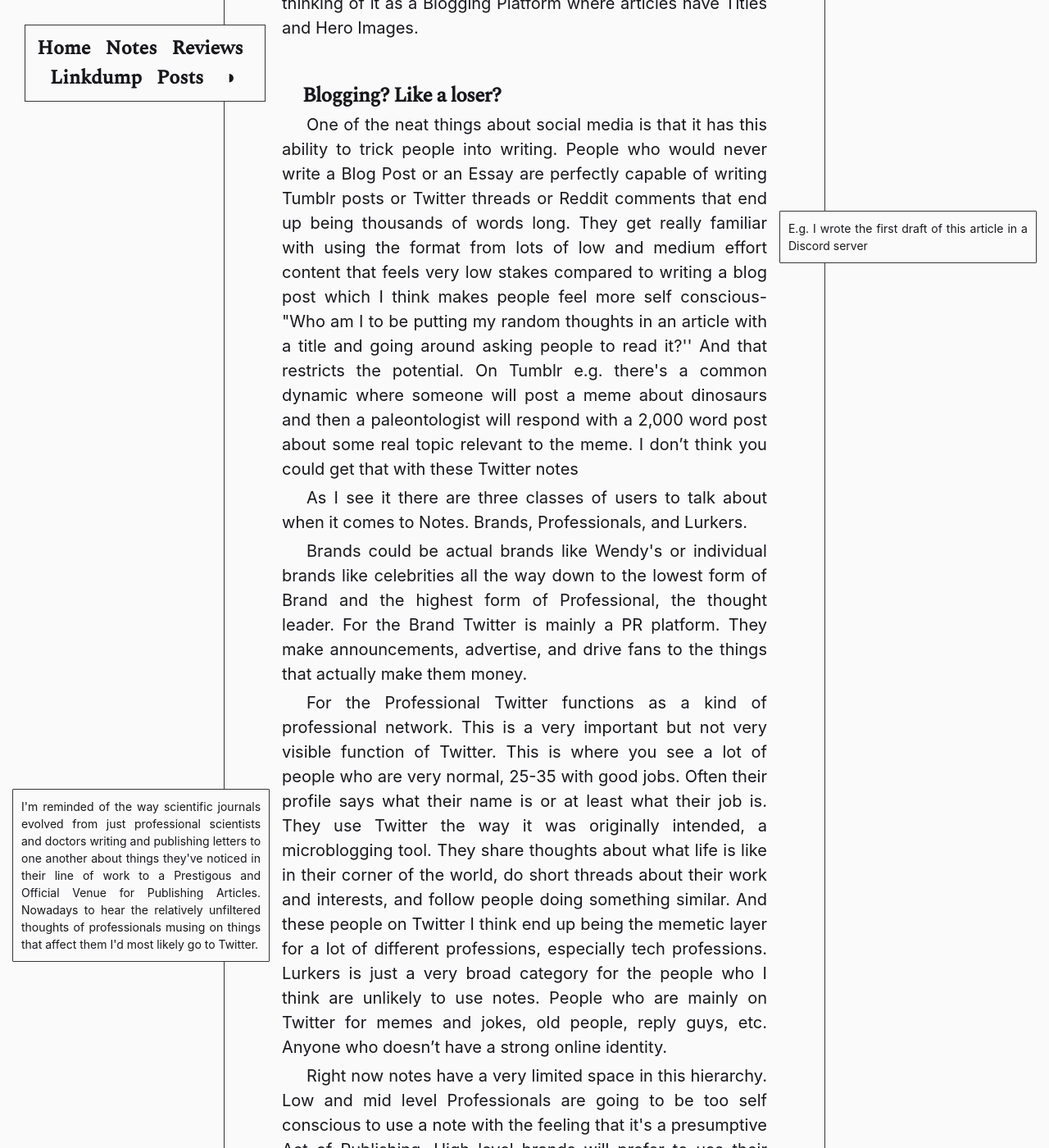
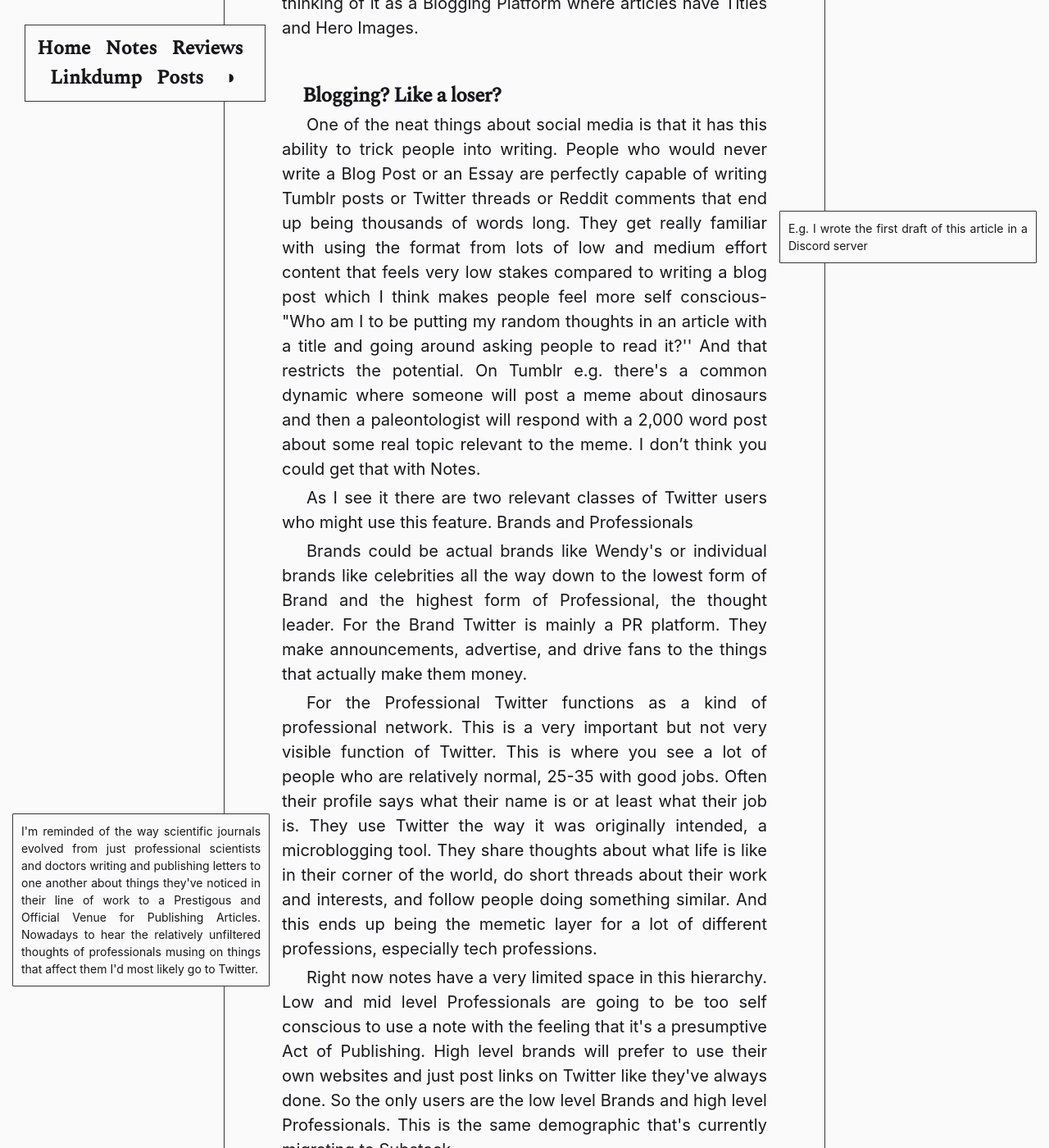
Before and after one commit to jonesethan883/jonesethan883.github.io, a Jekyll site: the page built from _notes/Public/Twitter Notes.md, in a window 1280 px wide and 1400 px high, scrolled down 676 px. Shown: the whole window at 82% size. Built offline with Jekyll 4.4.1, drawn with Linux system fonts in a browser that asks for light colours; nearby versions of some CDN libraries; some web fonts are replaced; comment, search, counter and statistics services are not loaded; some of the changed text lies outside the part shown.

Commit message:
Edits to twitter article

```diff
--- a/_notes/Public/Twitter Notes.md
+++ b/_notes/Public/Twitter Notes.md
@@ -15,28 +15,38 @@ But I think they’ve restricted themselves by thinking of it as a Blogging Plat
 
 One of the neat things about social media is that it has this ability to trick people into writing.
 People who would never write a Blog Post or an Essay are perfectly capable of writing Tumblr posts or Twitter threads or Reddit comments that end up being thousands of words long.[[E.g. I wrote the first draft of this article in a Discord server::rmn]]
-They get really familiar with using the format from lots of low and medium effort content that feels very low stakes compared to writing a blog post which I think makes people feel more self conscious- "Who am I to be putting my random thoughts in an article with a title and going around asking people to read it?''
-And that restricts the potential. On Tumblr e.g. there's a common dynamic where someone will post a meme about dinosaurs and then a paleontologist will respond with a 2,000 word post about some real topic relevant to the meme. I don’t think you could get that with these Twitter notes
+They get really familiar with using the format from lots of low and medium effort content that feels very low stakes compared to writing a blog post which I think makes people feel more self conscious-
+"Who am I to be putting my random thoughts in an article with a title and going around asking people to read it?''
+And that restricts the potential. On Tumblr e.g. there's a common dynamic where someone will post a meme about dinosaurs and then a paleontologist will respond with a 2,000 word post about some real topic relevant to the meme. I don’t think you could get that with Notes.
 
-As I see it there are three classes of users to talk about when it comes to Notes. Brands, Professionals, and Lurkers.
+As I see it there are two relevant classes of Twitter users who might use this feature. Brands and Professionals
 
 Brands could be actual brands like Wendy's or individual brands like celebrities all the way down to the lowest form of Brand and the highest form of Professional, the thought leader. For the Brand Twitter is mainly a PR platform. They make announcements, advertise, and drive fans to the things that actually make them money.
 
-For the Professional Twitter functions as a kind of professional network. This is a very important but not very visible function of Twitter. This is where you see a lot of people who are very normal, 25-35 with good jobs. Often their profile says what their name is or at least what their job is.
+For the Professional Twitter functions as a kind of professional network. This is a very important but not very visible function of Twitter. This is where you see a lot of people who are relatively normal, 25-35 with good jobs. Often their profile says what their name is or at least what their job is.
 [[I'm reminded of the way scientific journals evolved from just professional scientists and doctors writing and publishing letters to one another about things they've noticed in their line of work to a Prestigous and Official Venue for Publishing Articles. Nowadays to hear the relatively unfiltered thoughts of professionals musing on things that affect them I'd most likely go to Twitter.::lmn]]
-They use Twitter the way it was originally intended, a microblogging tool. They share thoughts about what life is like in their corner of the world, do short threads about their work and interests, and follow people doing something similar. And these people on Twitter I think end up being the memetic layer for a lot of different professions, especially tech professions.
-Lurkers is just a very broad category for the people who I think are unlikely to use notes. People who are mainly on Twitter for memes and jokes, old people, reply guys, etc. Anyone who doesn’t have a strong online identity.
+They use Twitter the way it was originally intended, a microblogging tool. They share thoughts about what life is like in their corner of the world, do short threads about their work and interests, and follow people doing something similar.
+And this ends up being the memetic layer for a lot of different professions, especially tech professions.
 
-Right now notes have a very limited space in this hierarchy. Low and mid level Professionals are going to be too self conscious to use a note with the feeling that it's a presumptive Act of Publishing. High level brands will prefer to use their own websites and just post links on Twitter like they've always done. So the only users are the low level Brands and high level Professionals. This is the same demographic that's currently migrating to Substack. [[Twitter has also been coming for Substack in the form of email newsletters, however I've found that the people using these newsletters tend to be slightly higher level than the people who make Substacks. Perhaps this is because associating a newsletter so strongly with a Twitter account, which serves as a lot of people's canonical online identity, necessitates being an Individual Brand. People are willing to put their name on their Substacks, but might be more hesitant to promote their Twitter newsletter as a core part of their identity::rmn]]
+Right now notes have a very limited space in this hierarchy.
+Low and mid level Professionals are going to be too self conscious to use a note with the feeling that it's a presumptive Act of Publishing.
+High level brands will prefer to use their own websites and just post links on Twitter like they've always done.
+So the only users are the low level Brands and high level Professionals.
+This is the same demographic that's currently migrating to Substack.
+[[Twitter has also been coming for Substack in the form of email newsletters, however I've found that the people using these newsletters tend to be slightly higher level than the people who make Substacks. Perhaps this is because associating a newsletter so strongly with a Twitter account, which serves as a lot of people's canonical online identity, necessitates being an Individual Brand. People are willing to put their name on their Substacks, but might be more hesitant to promote their Twitter newsletter as a core part of their identity::rmn]]
 
 ## The Twitter Notes is the message
 
-Ultimately I don’t think blogging platforms are a very sustainable idea
-Like why did Medium explode when we already had WordPress? And why did Substack explode when we already had Medium?
-They both had some unique advantages, but i think a big part of it is just novelty and prestige.
-By the time Medium came around Wordpress blogs had started to have a cheap feel to them. Anybody can start them so eventually anybody did, and 90% of interactions with Wordpress blogs left a sour taste in your mouth.[[Actually this wasn’t as much a problem for Wordpress because Wordpress wasn’t as opinionated. Both literally not opinionated in that the sites you make with it are very free form, and non opinionated in the sense that it’s so universal you can’t have an association with it in the same way you don’t have a particular bias for or against a book because it’s printed on paper. But there’s very little middle ground between “So specific it will deliver reliably good content” and “So general you won’t judge the medium for the content that appears on it”. It’s going to be hard to scale Notes up to a level where it can be an invisible goblet without getting a negative association from the content being unfiltered for quality::rmn]]
+Ultimately I don’t think blogging platforms are a very sustainable idea.
+Like why did Medium explode when we already had WordPress?
+And why did Substack explode when we already had Medium?
+They both had some unique advantages, but I think a big part of it is just novelty and prestige.
+By the time Medium came around Wordpress blogs had started to have a cheap feel to them.
+Anybody can start them so eventually anybody did, and 90% of interactions with Wordpress blogs left a sour taste in your mouth.
+[[Actually this wasn’t as much a problem for Wordpress because Wordpress wasn’t as opinionated. Both literally not opinionated in that the sites you make with it are very free form, and non opinionated in the sense that it’s so universal you can’t have an association with it in the same way you don’t have a particular bias for or against a book because it’s printed on paper. But there’s very little middle ground between “So specific it will deliver reliably good content” and “So general you won’t judge the medium for the content that appears on it”. It’s going to be hard to scale Notes up to a level where it can be an invisible goblet without getting a negative association from the content being unfiltered for quality::rmn]]
+
 But then Medium came out with all this Tasteful Professional Looking Minimalism.
-For a while at the beginning you had to [[remind people::https://medium.com/@drewkaufman/anyone-can-write-anything-on-medium-com-so-please-consider-my-opinion-60f33d017476]] that Medium was just a blog platform where anyone could post anything, and not an actual magazine or newspaper or something
+For a while at the beginning you had to [[remind people::https://medium.com/@drewkaufman/anyone-can-write-anything-on-medium-com-so-please-consider-my-opinion-60f33d017476]] that Medium was just a blog platform where anyone could post anything, and not an actual magazine or newspaper.[[Matthew Butterick has an <a href="https://practicaltypography.com/billionaires-typewriter.html">insightful article</a> on the design and ethics of Medium. Much of it also applies to Notes]]
 
 > Did you know that anyone can write anything on Medium.com? Then when someone shares your work to another website, it will look like a real, legitimate article? You can type whatever you like and people will think that your work was vetted by an editorial process. You can confuse anyone into believing your writing was deemed worthy of publication by another human being. Someone is bound to see your article and think, “oh, this is a real piece of journalism because here it is on a shiny website.”
 
```
Also changed, not shown: _notes/Public/Lipsum.md (+1 -1 lines), _posts/2022-05-16-about.md (+3 -0 lines), .obsidian/app.json, 1 other file.
